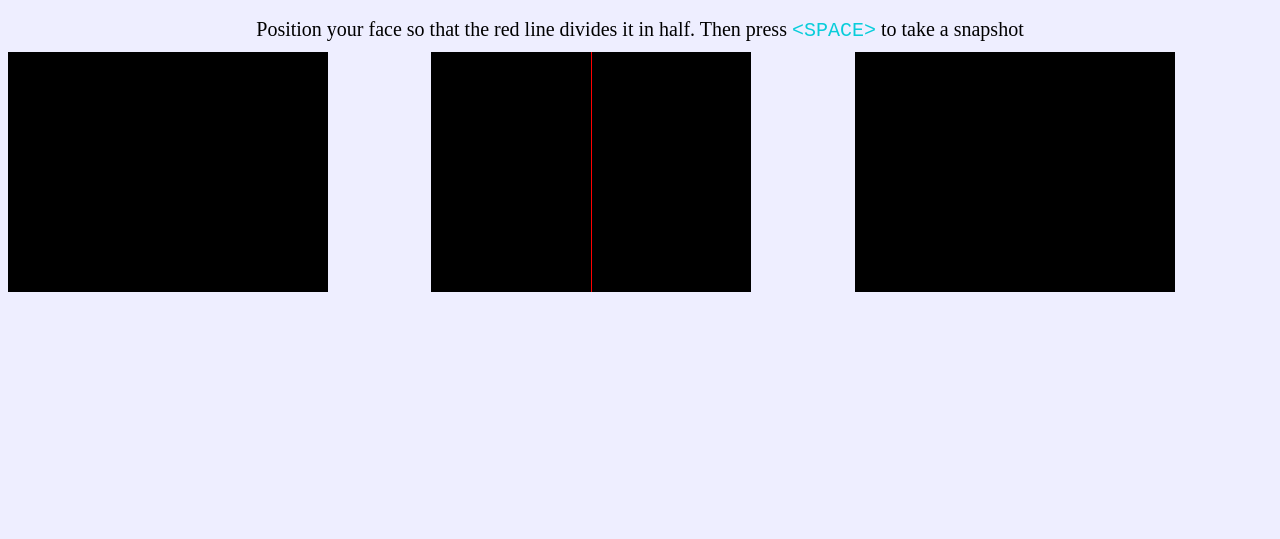
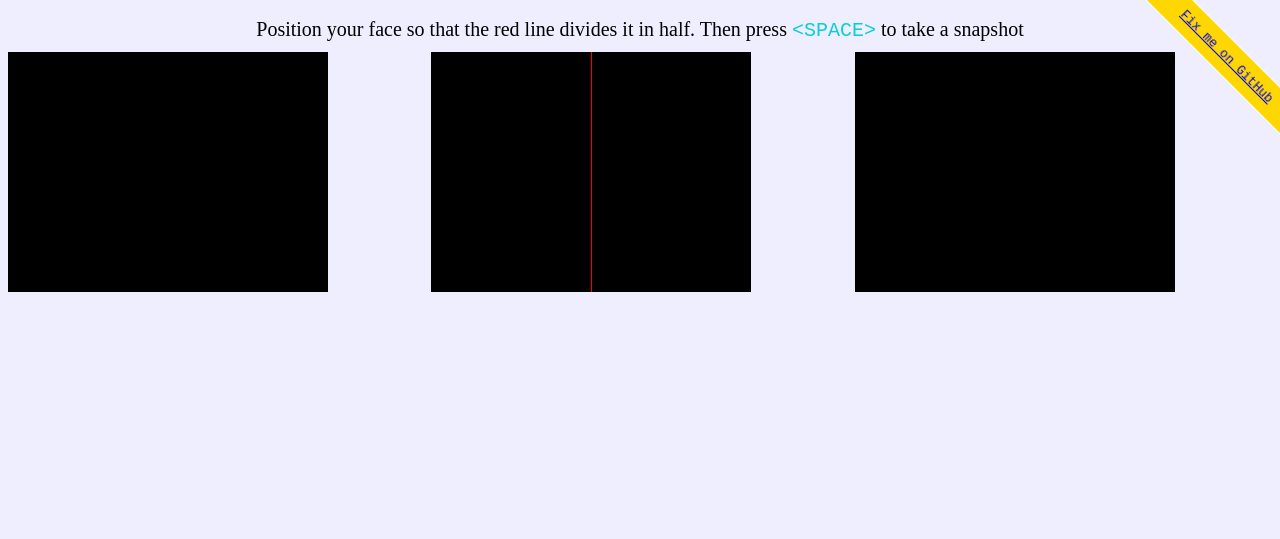
Before and after one commit to scmx/webrtc-snapshot-example, a plain HTML site: page index.html in a window 1280 px wide. Drawn offline with Linux system fonts and the light colour scheme.

Commit message:
Add README and github ribbon

```diff
--- a/index.html
+++ b/index.html
@@ -5,6 +5,9 @@
     <link rel="stylesheet" href="style.css"/>
   </head>
   <body>
+    <a href="https://github.com/scmx/webrtc-snapshot-example" class="Github">
+      Fix me on GitHub
+    </a>
     <script src="app.js"></script>
   </body>
 </html>
--- a/style.css
+++ b/style.css
@@ -78,3 +78,15 @@ canvas {
   transform: scale(-1, 1);
   background: black;
 }
+.Github {
+  z-index: 1;
+  position: fixed;
+  top: 40px;
+  right: -60px;
+  transform: rotate(45deg);
+  padding: 4px 50px;
+  background: gold;
+  border: 1px solid white;
+  line-height: 24px;
+  font-family: monospace;
+}
```
Also changed, not shown: 1 other file.
